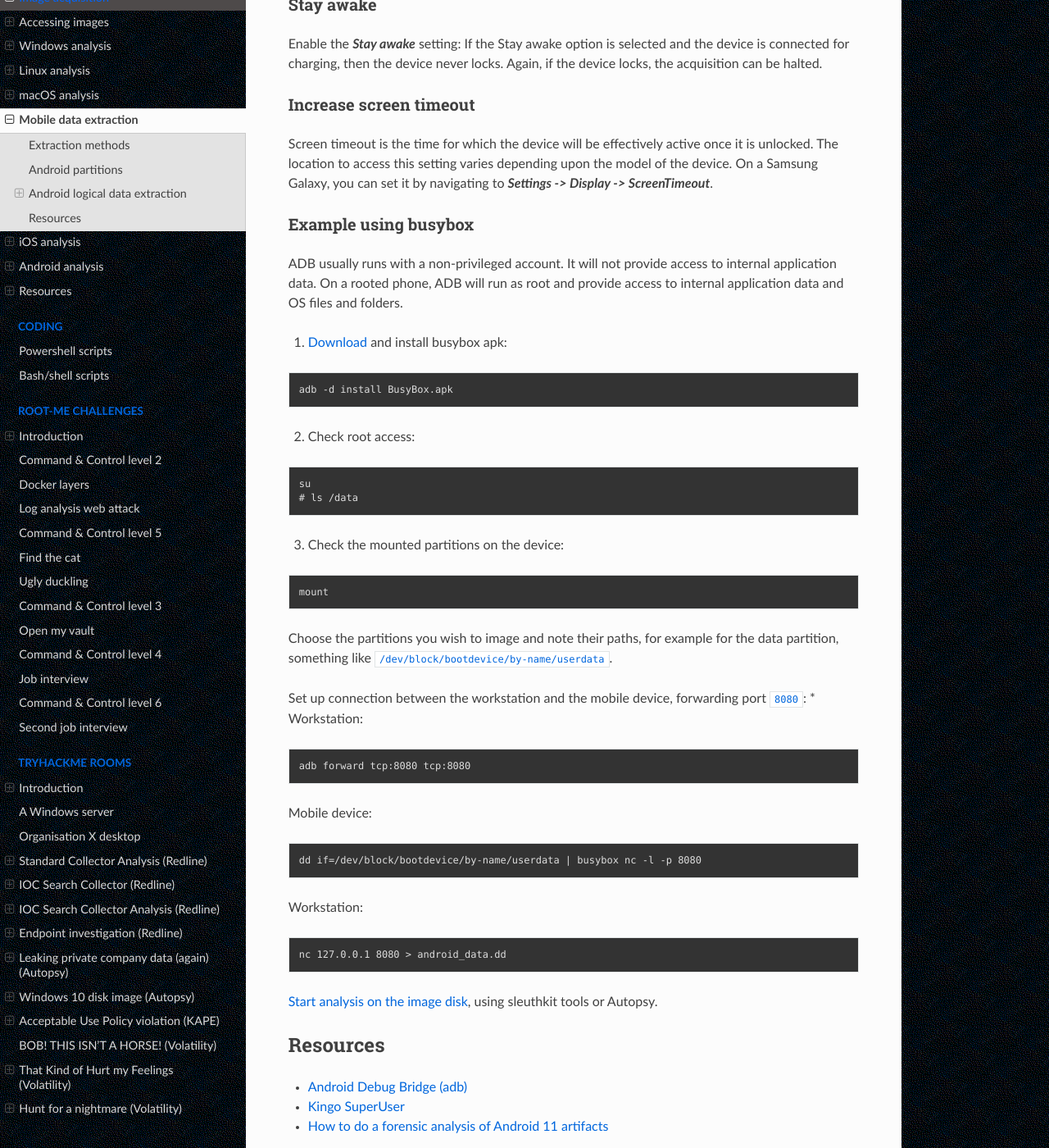
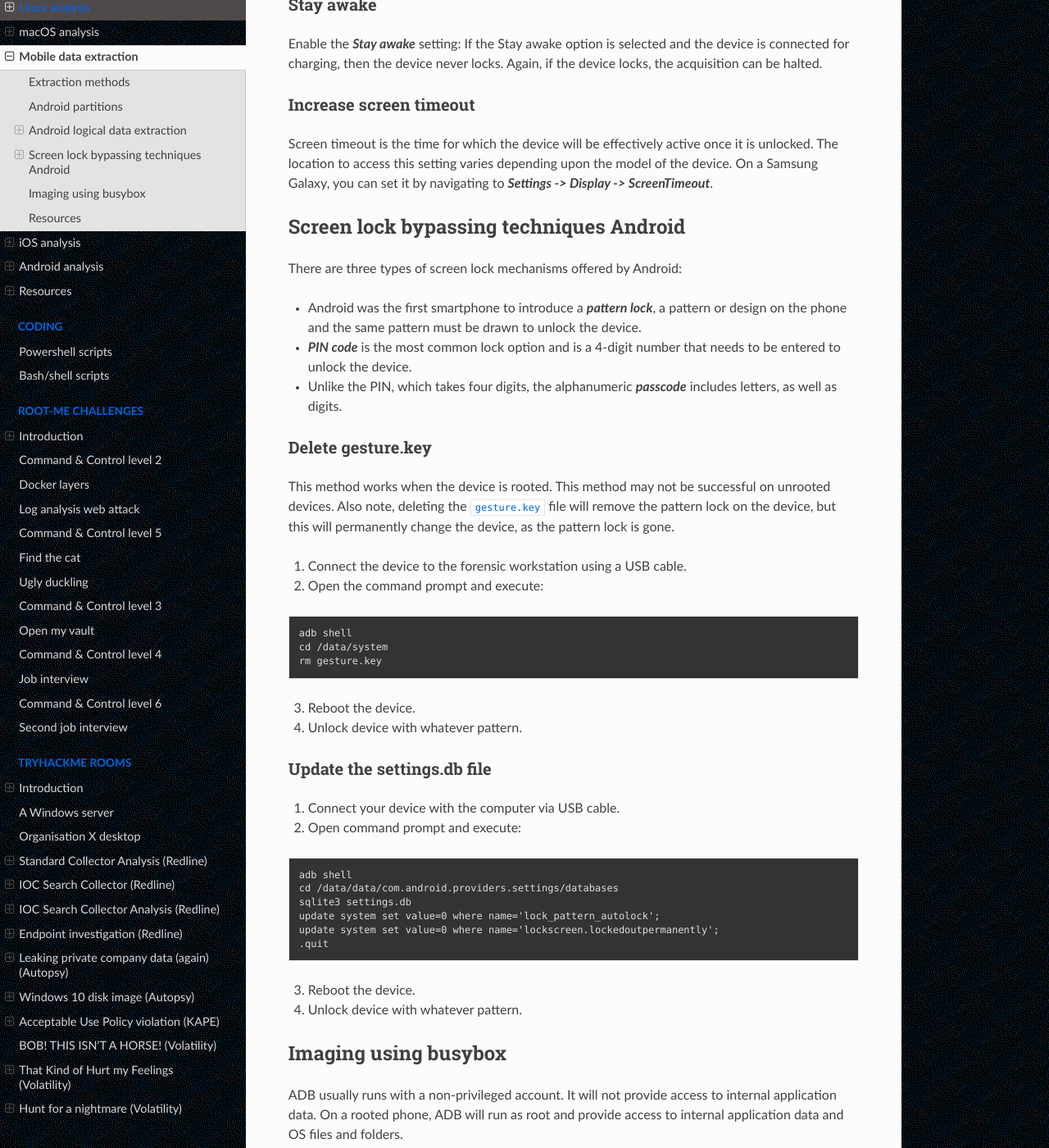
Before and after one commit to tymyrddin/blue-dfir, a Sphinx documentation site: the page built from source/docs/notes/mobile.md, in a window 1280 px wide and 1400 px high, scrolled down 3305 px. Shown: the whole window at 82% size. Built offline with Sphinx 7.4.7 and the Read the Docs theme 2.0.0, drawn with Linux system fonts in a browser that asks for light colours; some of the changed text lies outside the part shown.

Commit message:
++ android

````diff
--- a/source/docs/notes/mobile.md
+++ b/source/docs/notes/mobile.md
@@ -74,7 +74,48 @@ Enable the ***Stay awake*** setting: If the Stay awake option is selected and th
 Screen timeout is the time for which the device will be effectively active once it is unlocked. The location to access this setting varies
 depending upon the model of the device. On a Samsung Galaxy, you can set it by navigating to ***Settings -> Display -> ScreenTimeout***.
 
-### Example using busybox
+## Screen lock bypassing techniques Android
+
+There are three types of screen lock mechanisms offered by Android:
+
+* Android was the first smartphone to introduce a ***pattern lock***, a pattern or design on the phone and the same pattern must be drawn to unlock the device.
+* ***PIN code*** is the most common lock option and is a 4-digit number that needs to be entered to unlock the device.
+* Unlike the PIN, which takes four digits, the alphanumeric ***passcode*** includes letters, as well as digits.
+
+### Delete gesture.key
+
+This method works when the device is rooted. This method may not be successful on unrooted devices. Also note, deleting the `gesture.key` file will remove the pattern lock on the device, but this will permanently change the device, as the pattern lock is gone.
+
+1. Connect the device to the forensic workstation using a USB cable.
+2. Open the command prompt and execute:
+
+```text
+adb shell
+cd /data/system
+rm gesture.key
+```
+
+3. Reboot the device.
+4. Unlock device with whatever pattern.
+
+### Update the settings.db file
+
+1. Connect your device with the computer via USB cable.
+2. Open command prompt and execute:
+
+```text
+adb shell
+cd /data/data/com.android.providers.settings/databases
+sqlite3 settings.db
+update system set value=0 where name='lock_pattern_autolock';
+update system set value=0 where name='lockscreen.lockedoutpermanently';
+.quit
+```
+
+3. Reboot the device.
+4. Unlock device with whatever pattern.
+
+## Imaging using busybox
 
 ADB usually runs with a non-privileged account. It will not provide access to internal application data. On a rooted phone, ADB will run as root and provide access to internal application data and OS files and folders.
 
@@ -100,7 +141,7 @@ mount
 Choose the partitions you wish to image and note their paths, for example for the data partition, something like `/dev/block/bootdevice/by-name/userdata`.
 
 Set up connection between the workstation and the mobile device, forwarding port `8080`:
-*
+
 Workstation:
 
 ```text
@@ -121,6 +162,7 @@ nc 127.0.0.1 8080 > android_data.dd
 
 [Start analysis on the image disk](android.md), using sleuthkit tools or Autopsy.
 
+
 ## Resources
 
 * [Android Debug Bridge (adb)](https://developer.android.com/tools/adb)
````
